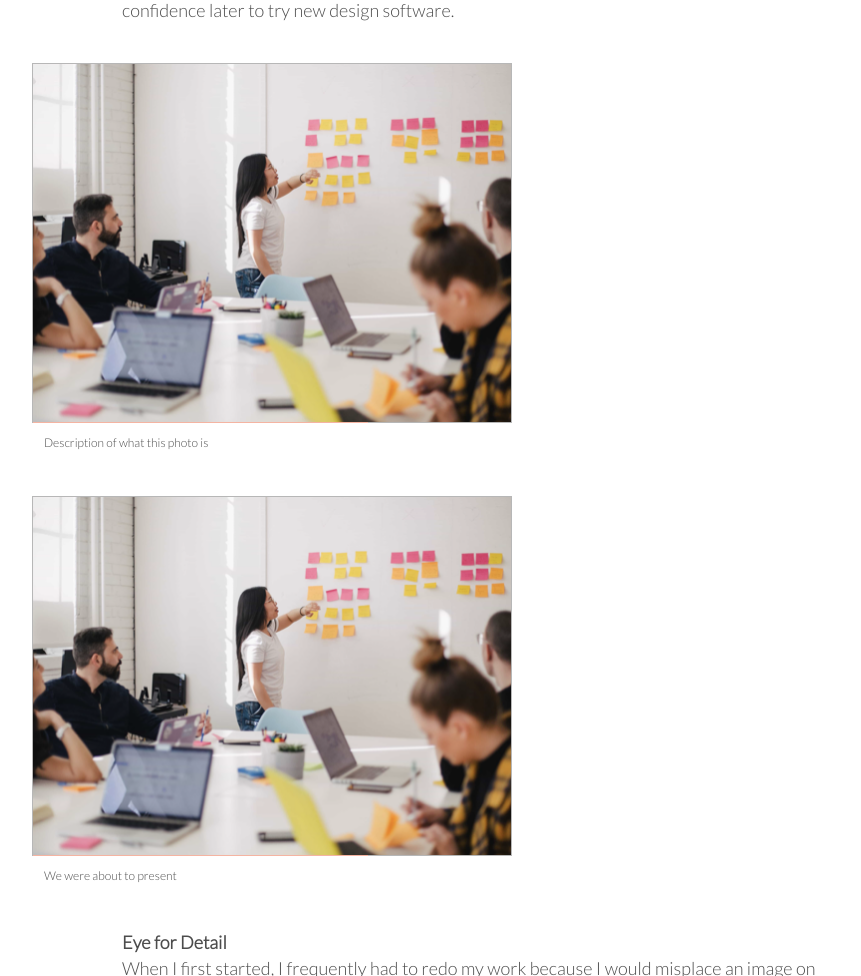
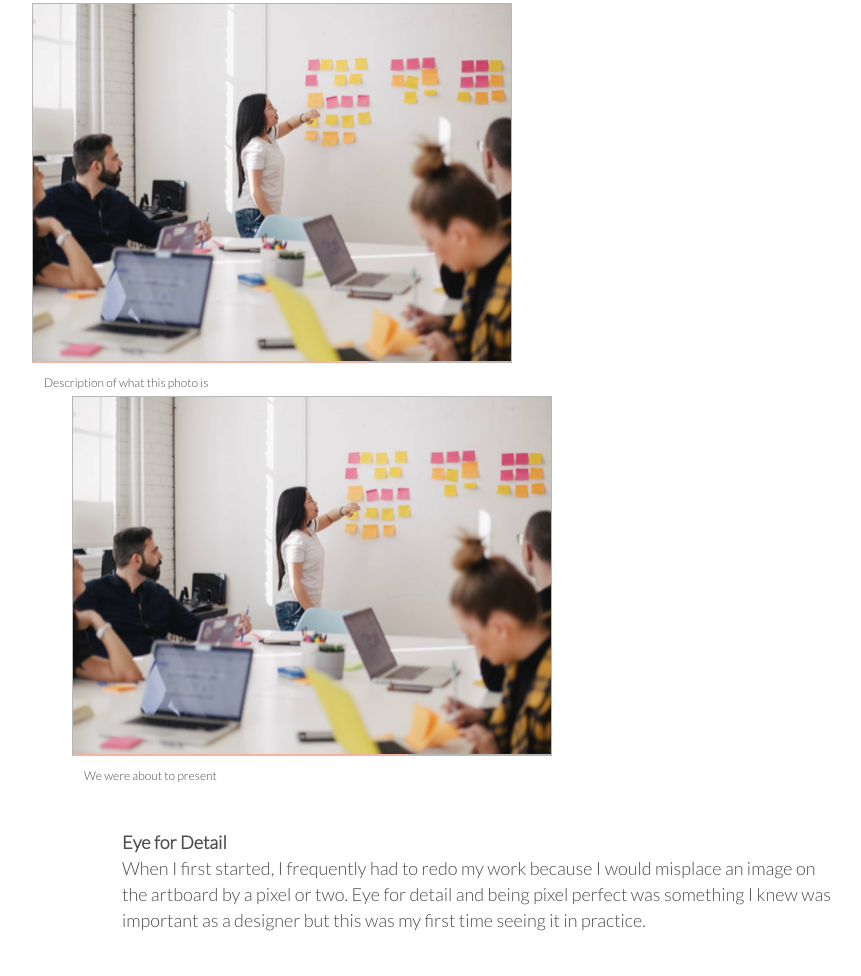
Before and after one commit to Jedeu/jenna-kc, a Gatsby site: page /work/electronic-arts in a window 1280 px wide. Shown: the part 1824-2800 px from the top of the page, without its empty margins (158-1019 px from the left). Built offline with nearby package versions, Linux system fonts and the light colour scheme; Gatsby itself is replaced by a stand-in of ours.

Commit message:
Fix gap issue with Safari browser

```diff
--- a/src/components/ImageWithCaption.js
+++ b/src/components/ImageWithCaption.js
@@ -13,7 +13,7 @@ const StyledImage = styled(Img)`
     content: "";
     position: absolute;
     width: 100%;
-    height: 1px;
+    height: 2px;
     bottom: 0;
     background-image: linear-gradient(to right, #F5B4A2 70%, #B7B7B7 30%)
   }`}
--- a/src/pages/work/electronic-arts.js
+++ b/src/pages/work/electronic-arts.js
@@ -9,13 +9,16 @@ import ImageWithCaption from '../../components/ImageWithCaption'
 
 const StyledImagesContainer = styled.div`
   display: flex;
-  gap: 2.5em;
-  margin-top: 40px;
+  margin-bottom: 40px;
   flex-wrap: wrap;
+
+  & > div:nth-child(2) {
+    margin-left: 2.5em;
+  }
 `;
 
 const StyledParagraph = styled.p`
-  margin-top: 40px;
+  margin-bottom: 2.5em;
 `;
 
 const StyledContentContainer = styled.div`
@@ -56,7 +59,7 @@ const MediaValet = () => {
         </Link>
         <span style={{ fontSize: '1.5em' }}>Electronic Arts</span>
         <span style={{ fontSize: '1.125em', marginLeft: '16px' }}>Junior Web Designer</span>
-        <StyledImagesContainer>
+        <StyledImagesContainer style={{ marginTop: '2.5em' }}>
           <ImageWithCaption
             source={imgQuery.placeholder.childImageSharp.fixed}
             content='Description of what this photo is'
@@ -89,8 +92,8 @@ const MediaValet = () => {
             backgrounds for the game.
           </StyledParagraph>
 
+          <div style={{ fontWeight: 'bold', marginTop: '40px' }}>Photoshop and Illustrator</div>
           <StyledParagraph>
-            <div style={{ fontWeight: 'bold', marginTop: '40px' }}>Photoshop and Illustrator</div>
             Often, some of the assets for the games were missing or did not look the way they should for how it will be
             used in the website. In these cases, I retouched or recreated these assets using Photoshop and Illustrator. I had
             mainly used Sketch up to this point and was very unfamiliar with the Adobe apps. I had to learn and learn quickly.
@@ -117,8 +120,8 @@ const MediaValet = () => {
           />
         </StyledImagesContainer>
         <StyledContentContainer>
+          <div style={{ fontWeight: 'bold', marginTop: '40px' }}>Eye for Detail</div>
           <StyledParagraph>
-            <div style={{ fontWeight: 'bold', marginTop: '40px' }}>Eye for Detail</div>
             When I first started, I frequently had to redo my work because I would misplace an image on the artboard by a pixel or
             two. Eye for detail and being pixel perfect was something I knew was important as a designer but this was my first time
             seeing it in practice.
```
Also changed, not shown: src/components/PicParagraphContainer.js (+5 -2 lines), src/pages/work/mediavalet.js (+16 -7 lines).
